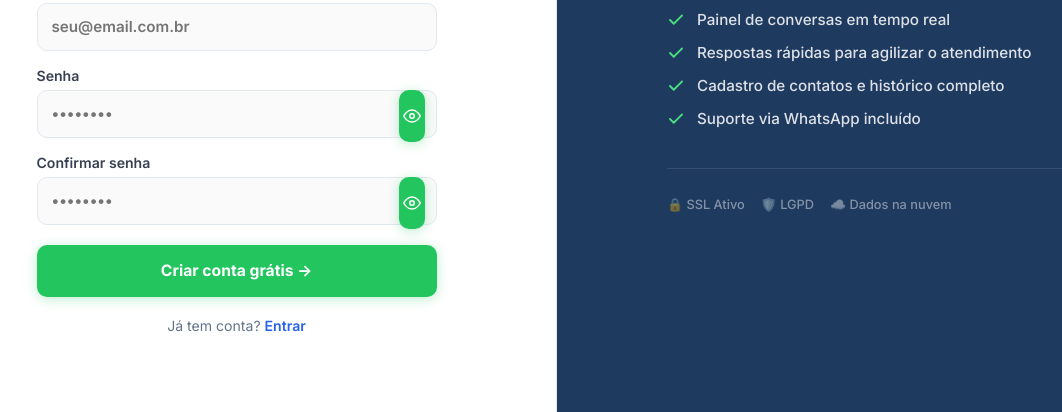
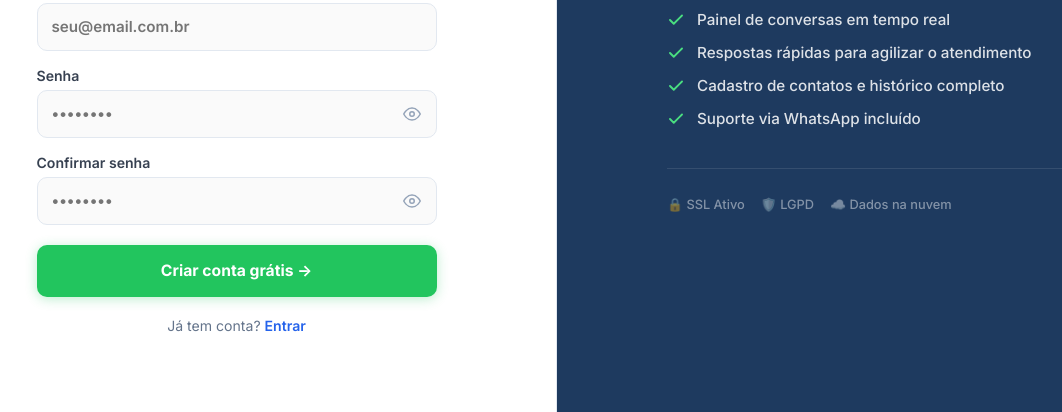
Before and after one commit to silviosantospc-tech/taatendido, a website: page public/registro.html in a window 1280 px wide. Shown: the part 388-800 px from the top of the page, without its empty margins (83-1145 px from the left). Drawn offline with Linux system fonts and the light colour scheme.

Commit message:
fix: estilo do botao de olho da senha

```diff
--- a/public/login.css
+++ b/public/login.css
@@ -96,7 +96,7 @@ a { text-decoration: none; color: inherit; }
   box-shadow: 0 0 0 3px rgba(34,197,94,0.12);
 }
 
-.login-form button {
+.login-form button:not(.eye-btn) {
   margin-top: 4px;
   height: 52px;
   border: none;
@@ -111,7 +111,7 @@ a { text-decoration: none; color: inherit; }
   transition: background 0.15s, transform 0.15s, box-shadow 0.15s;
 }
 
-.login-form button:hover {
+.login-form button:not(.eye-btn):hover {
   background: var(--green-strong);
   transform: translateY(-1px);
   box-shadow: 0 4px 20px rgba(34,197,94,0.4);
```
